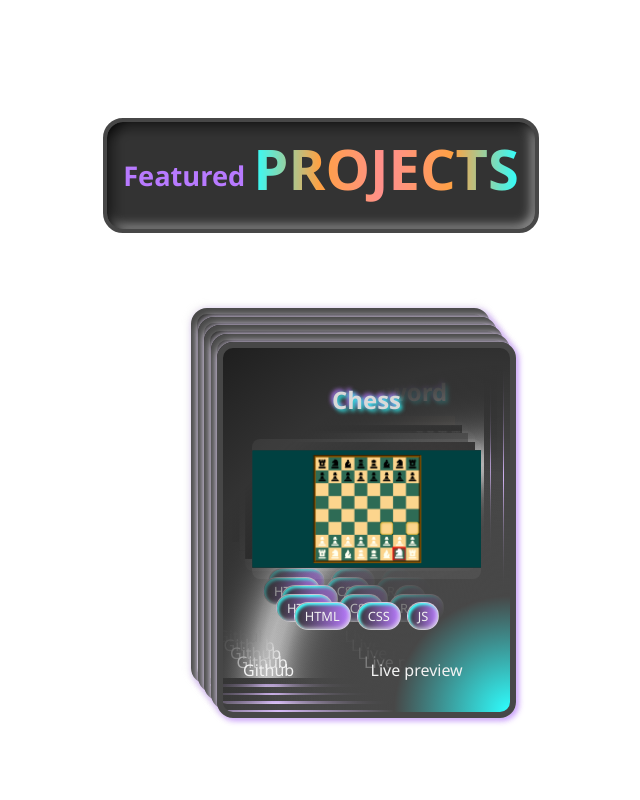
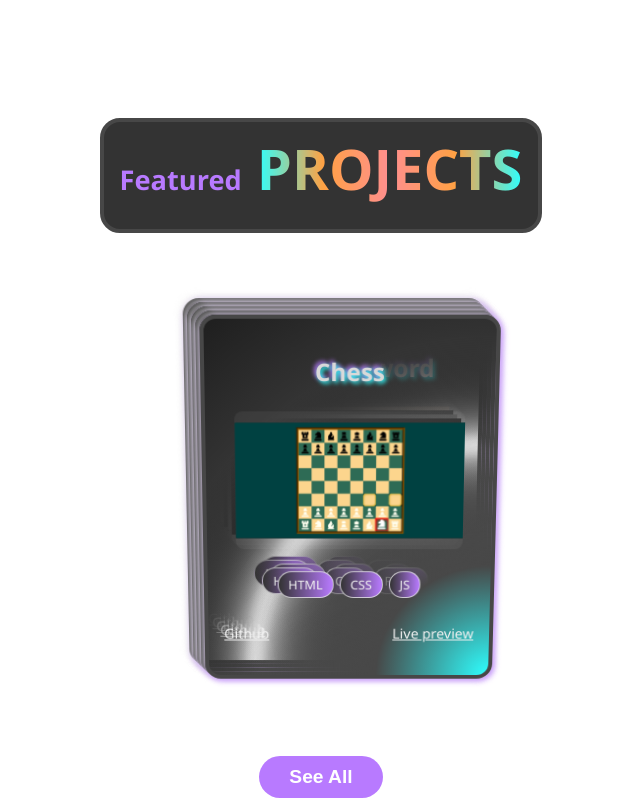
Before and after one commit to Rishu-Soni/Portfolio_Rishu-2025, a React (Vite) app: page / in a window 1280 px wide. Shown: the part 1548-2348 px from the top of the page, without its empty margins (319-959 px from the left). Built offline with nearby package versions, Linux system fonts and the light colour scheme.

Commit message:
Animate all 3 phases of project cards and transition between them, also make works of the button 'See All'

```diff
--- a/src/CSS/Project_page.css
+++ b/src/CSS/Project_page.css
@@ -1,94 +1,57 @@
+/* --- 1. Main Layout --- */
 .project_section {
   display: flex;
   flex-direction: column;
   align-items: center;
   justify-content: center;
-  /* Center vertically */
   width: 100vw;
   height: 100vh;
   position: relative;
   overflow: hidden;
-  /* Prevents scrollbars during 3D rotation */
-  /* background-color: var(--theme_backgroundColor_Deep); */
-  /* Fallback */
+  /* Perspective is CRITICAL for 3D depth */
+  perspective: 1200px;
 }
 
-.project_title {
-  position: absolute;
-  top: 5%;
-  /* z-index: 10; */
-  padding: 8px 16px;
-  color: var(--Hero_Color1);
-  font-weight: 900;
-  font-size: 1.7rem;
-  display: flex;
-  align-items: center;
-  background-color: var(--theme_backgroundColor_Deep);
-  box-shadow: inset 4px 4px 12px var(--theme_Dark_shadow_color), inset -2px -2px 12px var(--theme_Light_shadow_color);
-  border-radius: 20px;
-  border: 4px solid var(--theme_backgroundColor_Front);
+/* --- 2. The 3D Container (The Turntable) --- */
+.project_space {
+  position: relative;
+  width: 255px;
+  height: 340px;
+  transform-style: preserve-3d;
+  transition: transform 1s ease-in-out;
+  /* Tilted slightly so we see the circle better */
+  transform: rotateX(-10deg) rotateY(0deg);
 }
 
-/* CONTAINER:
-   This must be the exact size of a SINGLE card.
-   The perspective is applied here.
-*/
-.project_space {
-  position: relative;
-  width: 260px;
-  /* Matches Card Width */
-  height: 340px;
-  /* Matches Card Height */
-  transform-style: preserve-3d;
-  transform: perspective(1000px);
-  /* animation: autoRun 23s linear infinite; */
-  /* Slower is usually smoother */
-  z-index: 3;
+/* The spinning animation - only active in final phase */
+.project_space.animate-spin {
+  animation: autoRun 25s linear infinite;
 }
 
-/* Pause animation on hover for better UX */
+/* Pause on hover so user can click links */
 .project_space:hover {
   animation-play-state: paused;
 }
 
 @keyframes autoRun {
-  from {
-    transform: perspective(1000px) rotateX(-9deg) rotateY(0deg);
-  }
-
-  to {
-    transform: perspective(1000px) rotateX(-9deg) rotateY(360deg);
-  }
+  from { transform: rotateX(-10deg) rotateY(0deg); }
+  to   { transform: rotateX(-10deg) rotateY(360deg); }
 }
 
-
-/* Background Elements */
-.project_back_div {
-  position: fixed;
-  top: 0;
-  left: 0;
-  width: 100vw;
-  height: 100vh;
-  z-index: 1;
-  background: radial-gradient(circle farthest-side at 70% 60%,
-      hsla(268, 100%, 10%),
-      hsla(268, 100%, 5%),
-      hsla(0, 0%, 0%));
-}
-
-/* CARD STYLING:
-   Removed absolute sizing here because it fills the parent (.project_space).
-   Removed the conflicting 'transform' property (handled in JSX).
-*/
+/* --- 3. The Individual Cards --- */
 .Project_card {
   position: absolute;
+  inset: 0;
+  width: 100%;
+  height: 100%;
+
   display: flex;
   flex-direction: column;
   justify-content: space-evenly;
   align-items: center;
   padding: 12px 16px;
 
-  /* Visuals */
+  /* Card Visuals */
   background: radial-gradient(circle at 100% 100%,
       var(--Hero_Color2),
       var(--theme_backgroundColor_Front),
@@ -96,66 +59,98 @@
       var(--theme_backgroundColor_Deep),
       var(--theme_backgroundColor_Deepest));
   box-shadow: -1px -1px 8px var(--theme_Light_shadow_color),
-    2px 2px 6px var(--Hero_Color1);
+              2px 2px 6px var(--Hero_Color1);
   border-radius: 16px;
-  border: 6px solid var(--theme_backgroundColor_Front);
+  border: 4px solid var(--theme_backgroundColor_Front);
+
+  /* Animation Settings */
+  transition: transform 1.8s ease-in-out;
   backface-visibility: visible;
 }
 
+/* --- 4. Content Styling --- */
 .projectName {
   font-size: 1.5rem;
-  /* Adjusted for card size */
   font-weight: 900;
   color: var(--theme_ParaText_color);
   text-shadow: 2px 2px 4px var(--Hero_Color2), -2px -2px 4px var(--Hero_Color1);
   text-align: center;
+  margin: 0;
 }
 
 .project_img {
   width: 90%;
   height: 140px;
   object-fit: contain;
-  /* or cover, depending on image preference */
   background: hsla(0, 0%, 100%, 0.05);
-  /* Subtle backing for transparent PNGs */
   border-radius: 8px;
 }
 
 .skillTag_container {
   width: 100%;
-  list-style: none;
   display: flex;
   justify-content: center;
   flex-wrap: wrap;
   gap: 6px;
   padding: 0;
+  list-style: none;
 }
 
 .skillTag {
   font-size: 0.8rem;
   padding: 4px 10px;
-  background: linear-gradient(90deg,
-      var(--theme_backgroundColor_Deep),
-      var(--Hero_Color1));
+  background: linear-gradient(90deg, var(--theme_backgroundColor_Deep), var(--Hero_Color1));
   color: var(--theme_HeadingText_color);
   border-radius: 20px;
   border: 1px solid var(--theme_Light_shadow_color);
-  box-shadow: inset -1px -1px 4px var(--theme_Light_shadow_color),
-    inset 2px 2px 3px var(--Hero_Color2);
 }
 
 .project_link_container {
   display: flex;
+  justify-content: space-between;
   width: 100%;
-  height: 20px;
-  margin: 2px 4px;
+  margin-top: 5px;
+  padding: 0 10px;
   list-style: none;
 }
 
 .project_link {
-  height: 100%;
-  width: 50%;
-  padding: 4px;
+  font-size: 0.9rem;
   color: var(--theme_HeadingText_color);
+  cursor: pointer;
+  text-decoration: underline;
+}
 
+/* --- 5. UI Elements --- */
+.project_title {
+  position: absolute;
+  top: 5%;
+  z-index: 10;
+  padding: 8px 16px;
+  color: var(--Hero_Color1);
+  font-weight: 900;
+  font-size: 1.7rem;
+  background-color: var(--theme_backgroundColor_Deep);
+  border-radius: 20px;
+  border: 4px solid var(--theme_backgroundColor_Front);
 }
+
+.project_button {
+  position: absolute;
+  bottom: 10%;
+  padding: 10px 30px;
+  background-color: var(--Hero_Color1);
+  color: white;
+  border: none;
+  border-radius: 30px;
+  font-size: 1.2rem;
+  font-weight: bold;
+  cursor: pointer;
+  z-index: 20;
+  transition: opacity 0.5s ease;
+}
+
+.project_button.hidden {
+  opacity: 0;
+  pointer-events: none;
+}
--- a/src/Project_page.jsx
+++ b/src/Project_page.jsx
@@ -8,10 +8,7 @@ import password_generator from "./Assets/Images/projects/password_generator.png"
 import pre_portfolio from "./Assets/Images/projects/pre_portfolio.png";
 import toDo_list from "./Assets/Images/projects/toDo_list.png";
 
-import project_backIMG from "./Assets/Images/grid_white.svg"
-
-
-// --- Project ARRAY ---
+// --- Data ---
 const projects = [
   { id: 1, image: toDo_list, projectName: "ToDo list" },
   { id: 2, image: pre_portfolio, projectName: "Portfolio", skillsRequired: ["HTML", "CSS", "React"] },
@@ -20,128 +17,135 @@ const projects = [
   { id: 5, image: chess, projectName: "Chess" }
 ];
 
-function ProjectCard({ cardIndex, image, count, projectName = "Untitled", skillsRequired = ["HTML", "CSS", "JS"] }) {
+// --- Card Component ---
+function ProjectCard({ project, index, totalCount, phase }) {
 
-  const rotateY = cardIndex * (360 / count);
+  const rotateY = index * (360 / totalCount);
+  const radius = 400;
 
-  const radius = 400;
-  //  const [radius, setradius] = useState(400);
+  // Spread for the 'files' view
+  const stackX = (index - 2) * 4;
+  const stackY = (index - 2) * 4;
 
-  const cardsRef = useRef();
+  const getTransform = () => {
+    switch (phase) {
+      case 'files':
+        return `translate(${stackX}px, ${stackY}px)`;
 
-  // useEffect(() =>{
-  //   const project_animation
-  // }, [])
+      case 'overlap':
+        return `translate(0px, 0px)`;
 
+      case 'carousel':
+      case 'spinning':
+        return `rotateY(${rotateY}deg) translateZ(${radius}px)`;
 
-  // useEffect(() => {
-  //   const handleScroll = () => {
-  //     if (!divRef.current) return;
-
-  //     const scrollY = window.scrollY;
-  //     const windowHeight = window.innerHeight;
-
-  //     // Calculate start and end points in pixels
-  //     const startTrigger = windowHeight * 0.3; // 50vh
-  //     const endTrigger = windowHeight * 0.6;   // 80vh
-  //     const distance = endTrigger - startTrigger;
-
-  //     let scale = 1;
-
-  //     if (scrollY < startTrigger) {
-  //       // Before 50vh: Keep original size
-  //       scale = 1;
-  //     } else if (scrollY > endTrigger) {
-  //       // After 80vh: Stick to 20% size
-  //       scale = 0.2;
-  //     } else {
-  //       // Between 50vh and 80vh: Calculate percentage
-  //       const progress = (scrollY - startTrigger) / distance;
-
-  //       // Interpolate: We want to go FROM 1 TO 0.2
-  //       // Formula: startValue - (progress * (startValue - endValue))
-  //       scale = 1 - (progress * 0.8);
-  //     }
-
-  //     // Apply the transformation directly to the DOM node
-  //     divRef.current.style.transform = `scale(${scale})`;
-  //   };
-  //   window.addEventListener('scroll', handleScroll);
-
-  //   // Initial call to set state on load
-  //   handleScroll();
-
-  //   return () => window.removeEventListener('scroll', handleScroll);
-  // }, []);
+      default:
+        return `translate(0px, 0px)`;
+    }
+  };
 
   return (
     <div
       className="Project_card"
-      // We only change the transform here. The size is handled by CSS.
       style={{
-        top: `${cardIndex / 20 * 50}%`,
-        left: `${cardIndex / 20 * 50}%`,
+        transform: getTransform(),
+        zIndex: phase === 'files' ? index : 'auto'
+      }}
+    >
+      <h2 className="projectName">{project.projectName}</h2>
+      <img src={project.image} alt={project.projectName} className="project_img" />
 
-        width: '255px',
-        height: '340px',
-      }}
-      // style={{
-      //   transform: `rotateY(${rotateY}deg) translateZ(${radius}px)`,
-      //   inset: "0",
-      //   width: "auto",
-      //   height: "auto"
-      // }}
-
-
-      ref={cardsRef}
-    >
-      <h2 className="projectName">{projectName}</h2>
-      <img src={image} alt={projectName} className="project_img" />
       <ul className="skillTag_container">
-        {skillsRequired.map((skill, index) => (
-          <li className="skillTag" key={index}>
-            {skill}
-          </li>
+        {(project.skillsRequired || ["HTML", "CSS", "JS"]).map((skill, i) => (
+          <li className="skillTag" key={i}>{skill}</li>
         ))}
       </ul>
-      <ul className="project_link_container" >
-        <li className="project_link" >Github</li>
-        <li className="project_link" >Live preview</li>
+
+      <ul className="project_link_container">
+        <li className="project_link">Github</li>
+        <li className="project_link">Live preview</li>
       </ul>
     </div>
   );
 }
 
+// --- Main Component ---
 function ProjectPage() {
+  const [phase, setPhase] = useState('files');
+
+  // Reference to the section so we can track when it leaves the screen
+  const sectionRef = useRef(null);
+
+  // TRIGGER: User clicks "See All"
+  const handleSeeAll = () => {
+    if (phase === 'files') {
+      setPhase('overlap');
+    }
+  };
+
+  // AUTOMATION 1: Timing sequence for animation
+  useEffect(() => {
+    let timer;
+    if (phase === 'overlap') {
+      timer = setTimeout(() => setPhase('carousel'), 1700);
+    }
+    else if (phase === 'carousel') {
+      timer = setTimeout(() => setPhase('spinning'), 1500);
+    }
+    return () => clearTimeout(timer);
+  }, [phase]);
+
+  // AUTOMATION 2: Reset to 'files' when scrolled out of view
+  useEffect(() => {
+    const observer = new IntersectionObserver(
+      ([entry]) => {
+        // If the section is NOT intersecting (meaning it left the view)
+        // We reset the phase back to 'files'
+        if (!entry.isIntersecting) {
+          setPhase('files');
+        }
+      },
+      {
+        // 0.2 means: Trigger this when less than 20% of the section is visible.
+        // This prevents it from resetting while you are still looking at part of it.
+        threshold: 0.5
+      }
+    );
+
+    if (sectionRef.current) {
+      observer.observe(sectionRef.current);
+    }
+
+    return () => {
+      if (sectionRef.current) observer.disconnect();
+    };
+  }, []);
 
   return (
-    <section className="project_section">
-
-
-
-      {/* <aside className="project_back_div" >
-        <img src={project_backIMG} className="project_back_img" />
-      </aside> */}
-
+    <section className="project_section" ref={sectionRef}>
       <h2 className="project_title">
         Featured <span className="title" style={{ marginLeft: '8px' }}>PROJECTS</span>
       </h2>
 
-      {/* The rotating container */}
-      <div className="project_space" style={{
-        // animation: "autoRun 23s linear infinite",
-      }} >
+      <div className={`project_space ${phase === 'spinning' ? 'animate-spin' : ''}`}>
         {projects.map((project, index) => (
           <ProjectCard
             key={project.id || index}
-            cardIndex={index}
-            count={projects.length} // Pass total count for math
-            image={project.image}
-            projectName={project.projectName}
-            skillsRequired={project.skillsRequired}
+            project={project}
+            index={index}
+            totalCount={projects.length}
+            phase={phase}
           />
         ))}
       </div>
+
+      <button
+        className={`project_button ${phase !== 'files' ? 'hidden' : ''}`}
+        onClick={handleSeeAll}
+      >
+        See All
+      </button>
+
     </section>
   );
 }
```
